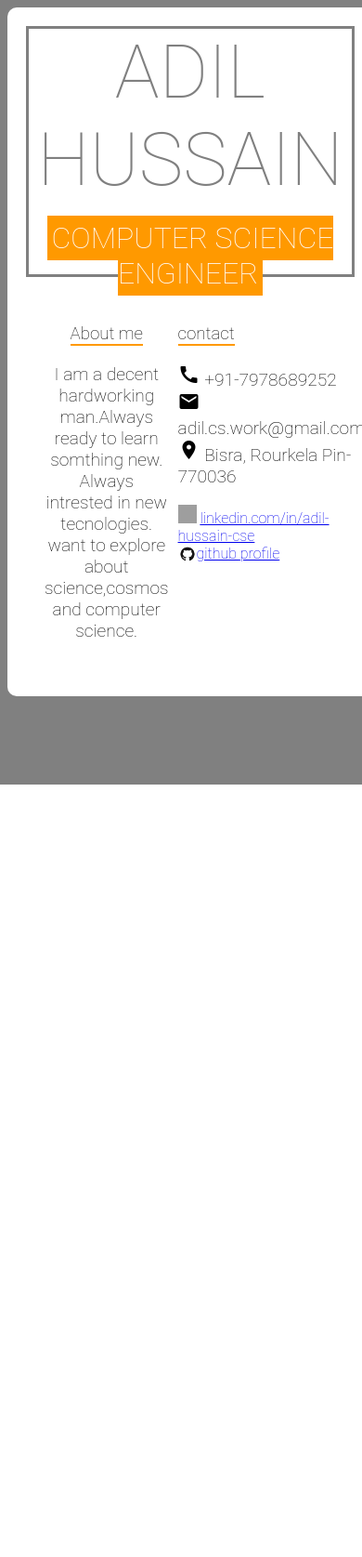
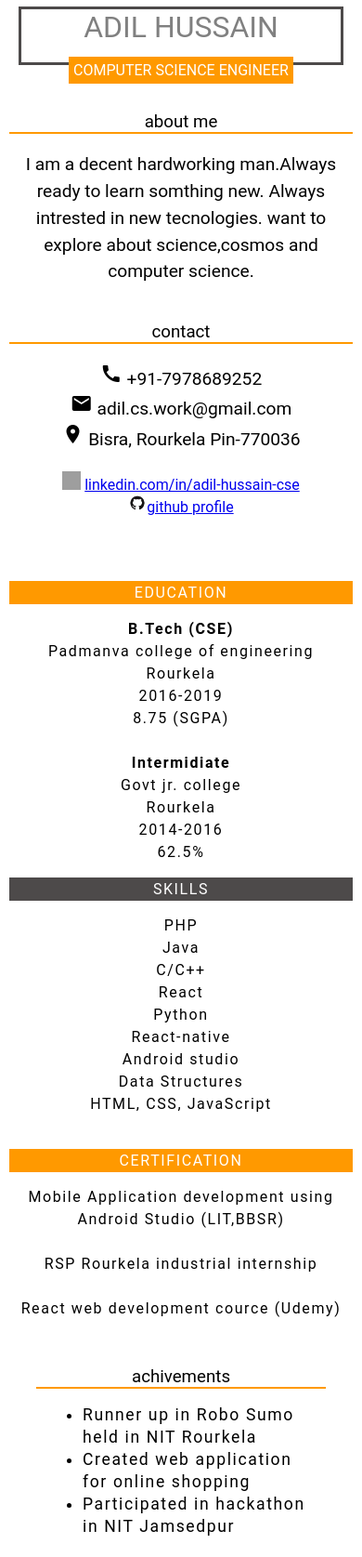
Before and after one commit to adilcse/mindfire, a PHP site: page /resume.html in a window 390 px wide. Shown: the whole page at 93% size. Before the commit the page ends 844 px from the top, so only its background shows below. Run offline with PHP 8.4, Linux system fonts and the light colour scheme; grey boxes are pictures that could not be loaded.

Commit message:
responsive resume page

```diff
--- a/resume-html/resume.html
+++ b/resume-html/resume.html
@@ -16,13 +16,12 @@
       <div class="row">
       	<div class="col-ls">
       		<div class="about">
-      			About me
+      			about me
       		</div>
       			<p>
       	   		I am a decent hardworking man.Always ready to learn somthing new. Always intrested in new tecnologies. want to explore about science,cosmos and computer science.
       		  </p>
       		</div>
-
        <div class="col-rs">
        	  <div class="about">
        	    contact
@@ -30,18 +29,85 @@
          	<p>
          		<i class="material-icons">call</i> +91-7978689252
             <br>
-            <i class="material-icons">email</i>  adil.cs.work@gmail.com<br>
-
+            <i class="material-icons">email</i>  adil.cs.work@gmail.com
+            <br>
             <i class="material-icons">location_on</i> Bisra, Rourkela
                 Pin-770036
              <div id="links">
-            <img src="linkedin.png" width="20px" height="20px"/>  <a href="https://www.linkedin.com/in/adil-hussain-cse/">linkedin.com/in/adil-hussain-cse
-            </a><br>
-            <img src="github.png"  width="20px" height="20px" style="float: left"  /><a href="https://github.com/adilcse">github profile</a>
+                <img src="linkedin.png" width="20px" height="20px"/>
+                <a href="https://www.linkedin.com/in/adil-hussain-cse/">
+                  linkedin.com/in/adil-hussain-cse
+                </a>
+                <br>
+                <img src="github.png"  width="20px" height="20px"   /><a href="https://github.com/adilcse">github profile</a>
          	  </div>
          	</p>
        </div>
+     	</div>
+      <div class="row">
+        <div class="col-edu">
+         <div class="title-lr"> EDUCATION</div>
+         <div class="edu-text">
+         <div> <strong> B.Tech (CSE)</strong> <br>
+           Padmanva college of engineering <br>
+            Rourkela <br>
+           2016-2019 <br>
+           8.75 (SGPA)
+           </div><br>
+             <div>
+              <strong> Intermidiate </strong><br>
+                Govt jr. college <br>
+                Rourkela<br>
+                2014-2016 <br>
+                62.5%
+              </div>
+         </div>
+        </div>
+        <div class="col-skl">
+          <div class="title-lr title-skl">SKILLS</div>
+          <div class="edu-text">
+             <div>PHP</div>
+             <div>Java</div>
+             <div>C/C++ </div>
+             <div>React</div>
+             <div>Python</div>
+               <div>React-native</div>
+              <div>Android studio</div>
+            <div> Data Structures</div>
+             <div>HTML, CSS, JavaScript</div>
 
+          </div>
+        </div>
+        <div class="col-edu">
+          <div class="title-lr">CERTIFICATION</div>
+          <div class="edu-text">
+            <div>
+              Mobile Application development using Android Studio (LIT,BBSR)
+            </div>
+            <br>
+           <div>
+             RSP Rourkela industrial internship
+           </div>
+           <br>
+           <div>
+             React web development cource (Udemy)
+           </div>
+          </div>
+        </div>
+      </div>
+      <div class="row project">
+        <div class="about project-title">
+        achivements
+      </div>
+      <div class="project-wraper">
+      <div class="project-body edu-text">
+          <ul>
+            <li class="text-secondary">Runner up in Robo Sumo held in NIT Rourkela</li>
+            <li class="text-secondary">Created web application for online shopping</li>
+            <li class="text-secondary">Participated in hackathon in NIT Jamsedpur</li>
+        </ul>
+      </div>
+    </div>
       </div>
 </div>
 
--- a/resume-html/style.css
+++ b/resume-html/style.css
@@ -8,14 +8,15 @@ body{
 	display: inline-block;
   background-color: white;
   width : 70%;
-    height : 500px;
   margin: auto;
+  border-radius: 10px;
 }
 .header{
 	background-color: white;
-	margin : 10px;
-	overflow::show;
-	border: 3px solid grey;
+	margin : 10px 50px;
+
+	overflow:show;
+	border: 3px solid #4d4a4a;
 	position: relative;
 }
 .h-name{
@@ -37,6 +38,7 @@ body{
 .row{
 	margin: 30px;
 	display :flex;
+
 }
 .col-ls{
 	width: 60%;
@@ -55,52 +57,187 @@ body{
 	margin-left: 10px;
 
 }
+
 p{
 	font-family:  'Roboto', cursive;
 	font-size: 1.2rem;
+  line-height: 1.5em;
 }
-@media only screen and (max-width: 400px) and (min-width: 320px) {
-  .container {
+.col-edu{
+
+ width: 30%;
+
+
+}
+.col-skl{
+  width: 40%;
+  border-left: 1px solid  #4d4a4a;
+  border-right: 1px solid #4d4a4a;
+
+}
+
+.title-lr{
+  background-color: #ff9900;
+  color: white;
   display: inline-block;
-    background-color: white;
+  letter-spacing: 0.1em;
+  padding: 3px 15px;
+
+}
+.title-skl{
+  background-color: #4d4a4a;
+}
+.edu-text{
+  letter-spacing: 0.1em;
+  margin: 15px 10px;
+  line-height: 1.5em;
+}
+.mr-row{
+
+  justify-content: center;
+  text-align: center;
+}
+.project{
+  display: inline-block;
+  margin: 5px;
+  width: 80%;
+}
+.project-title{
+  margin-top: 0px;
   width: 100%;
-    height: 100%;
-    margin: 0px;
-    padding: 10px;
-    border-radius: 10px;
-    font-size: 16px;
-    font-weight: 50;
 }
-      h1{
+.project-body{
+  text-align: left;
 
-      	background-color: grey;
-      	color: white;
-      	border-radius:5px;
-      	width: 100%;
-      	display: inline;
+}
+.project-wraper{
+  text-align: center;
+  padding: auto;
+}
+@media only screen and (max-width: 1800px) and (min-width: 1400px) {
+ .container{
+    width : 60%;
   }
 
 }
-@media only screen and (max-width: 320px)  {
-  .container {
-  	text-align: center;
-  	display: inline-block;
-    background-color: white;
-    width: 100%;
-    height: 100%;
-    margin: 0px;
-    padding: 10px;
-    border-radius: 10px;
-    font-size: 18px;
-    font-weight: 100px;
-      }
-      h1{
-      	text-align: center;
-      	background-color: grey;
-      	color: white;
-      	border-radius:5px;
-      	   }
-    h5{
-    	text-align: center;
+@media only screen and (max-width: 2400px) and (min-width: 1800px) {
+ .container{
+    width : 55%;
   }
 }
+@media only screen and (max-width: 1000px) and (min-width: 800px  )  {
+  .container{
+    width : 85%;
+  }
+  .h-name{
+    font-size: 4.5rem;
+  }
+  .h-job{
+    font-size: 1.75rem;
+  }
+}
+@media only screen and (max-width: 800px) and (min-width: 710px  )  {
+  .container{
+    width : 95%;
+  }
+  .h-name{
+    font-size: 4rem;
+  }
+  .h-job{
+    font-size: 1.5rem;
+  }
+}
+@media only screen and (max-width: 710px)  {
+  .container{
+    width : 100%;
+    border-radius: 0px;
+  }
+  body{
+    margin:0px;
+  }
+  .header{
+    margin : 10px 30px;
+  }
+
+}
+@media only screen and (max-width: 710px) and (min-width: 520px)  {
+  .h-name{
+    font-size: 3.5rem;
+  }
+  .h-job{
+    font-size: 1.25rem;
+    }
+  .title-lr{
+    padding: 3px 10px;
+  }
+}
+@media only screen and (max-width: 600px)  {
+  .row{
+    flex-direction: column;
+  }
+  .col-ls{
+    width: 100%;
+  }
+  .col-rs{
+    text-align: center;
+    margin-left: 0px;
+  }
+  .header{
+    margin : 7px 20px;
+  }
+  .col-edu{
+    width: 100%;
+    margin-top: 1.3em;
+  }
+  .col-skl{
+    width: 100%;
+    border:none;
+  }
+  .edu-text div{
+    font-size: 1.2em;
+  }
+  .title-lr{
+    display: block;
+  }
+  .about{
+    display: block;
+  }
+}
+
+@media only screen and (max-width: 520px) and (min-width: 400px)  {
+  .h-name{
+    font-size: 2.2rem;
+  }
+  .h-job{
+    font-size: 1.1rem;
+  }
+  .col-ls p{
+    font-size: 1.05em;
+  }
+}
+@media only screen and (max-width: 400px){
+  .edu-text div{
+    font-size: 1em;
+  }
+  .h-name{
+    font-size: 2em;
+  }
+  .h-job{
+    font-size: 1rem;
+  }
+  .row{
+    margin-left: 10px;
+    margin-right: 10px;
+  }
+  li{
+    font-size: 1.1em;
+  }
+}
+@media only screen and (max-width: 300px)   {
+  .h-name{
+    font-size: 1.75rem;
+  }
+  .h-job{
+    font-size: 0.8rem;
+    }
+}
```
Lines whose indentation alone changed are shown as unchanged.
